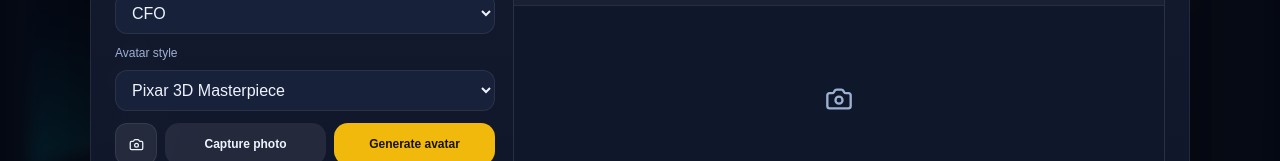
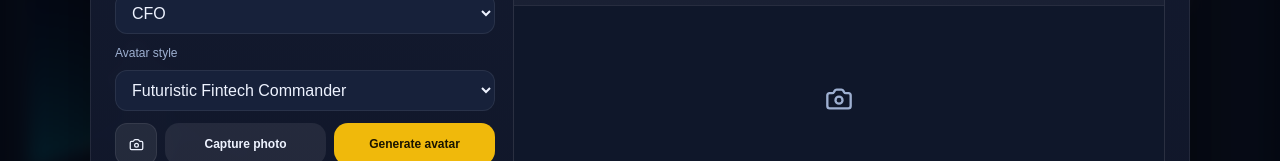
Before and after one commit to venkatukl/ai-twin-game, a Next.js app: page / in a window 1280 px wide. Shown: the part 154-315 px from the top of the page. Built offline with nearby package versions, Linux system fonts and the light colour scheme.

Commit message:
Add radom avatar styles

```diff
--- a/app/page.tsx
+++ b/app/page.tsx
@@ -91,10 +91,18 @@ export default function HomePage() {
   const [selectedMimeType, setSelectedMimeType] = useState('image/jpeg');
   const [cameraOpen, setCameraOpen] = useState(false);
   const [mounted, setMounted] = useState(false);
-  const [avatarStyle, setAvatarStyle] = useState<AvatarStyleValue>('pixar-3d-masterpiece');
   const [scoreStatus, setScoreStatus] = useState('Complete AI Twin setup to begin.');
   const [setupOpen, setSetupOpen] = useState(true);
   const [isInitialized, setIsInitialized] = useState(false);
+
+  const randomAvatarStyle = () =>
+  avatarStyleOptions[Math.floor(Math.random() * avatarStyleOptions.length)].value;
+
+  const [avatarStyle, setAvatarStyle] = useState<AvatarStyleValue>(() => randomAvatarStyle());
+
+  useEffect(() => {
+    if (setupOpen) setAvatarStyle(randomAvatarStyle());
+  }, [setupOpen]);
 
   const videoRef = useRef<HTMLVideoElement | null>(null);
   const streamRef = useRef<MediaStream | null>(null);
```
